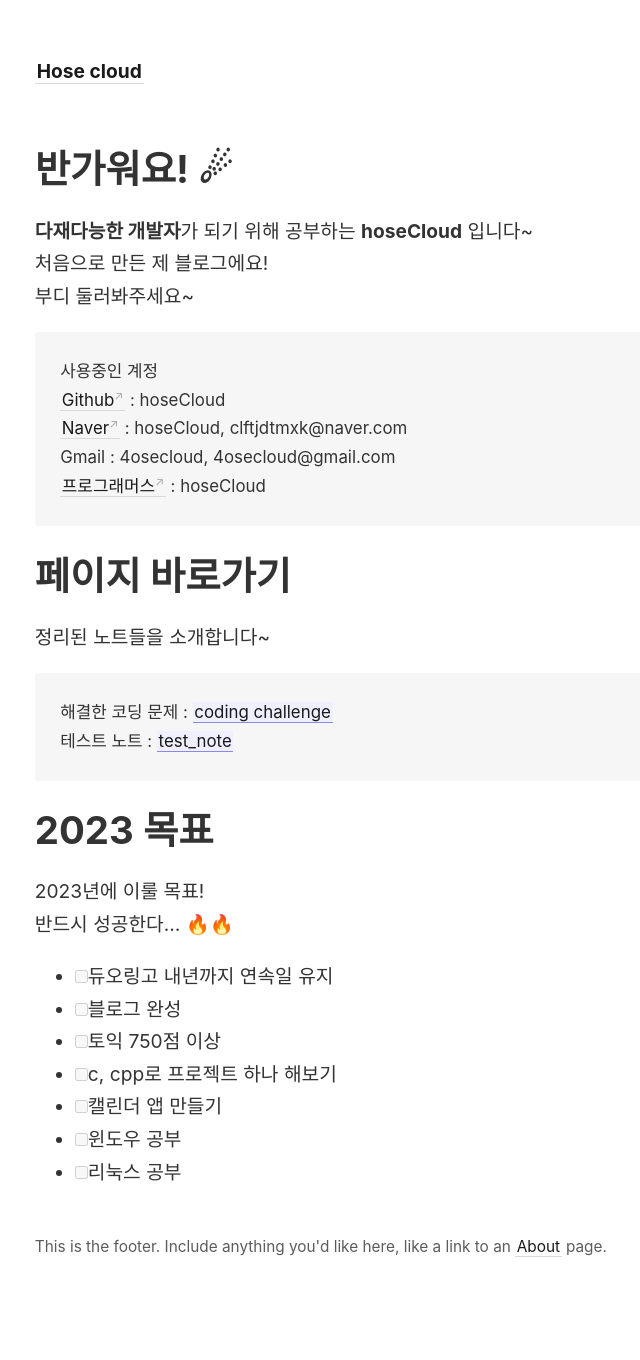
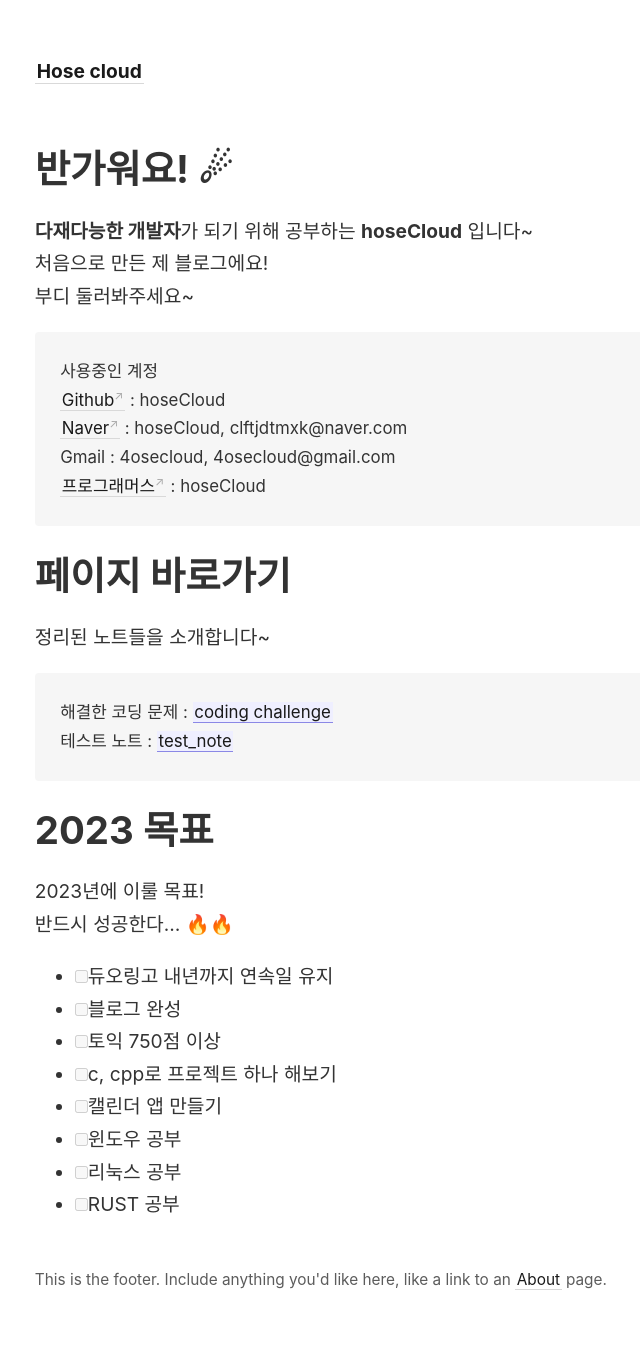
Before and after one commit to hoseCloud/hose_cloud, a Jekyll site: the page built from _pages/index.md, in a window 1280 px wide. Shown: the whole page, without its empty margins (42-682 px from the left). Built offline with Jekyll 4.4.1, drawn with Linux system fonts in a browser that asks for light colours; before the commit the page ends 1327 px from its top, so only the background shows below that.

```diff
--- a/_pages/index.md
+++ b/_pages/index.md
@@ -37,6 +37,7 @@
 - [ ] 캘린더 앱 만들기
 - [ ] 윈도우 공부
 - [ ] 리눅스 공부
+- [ ] RUST 공부
 
 <style>
   .wrapper {
```
